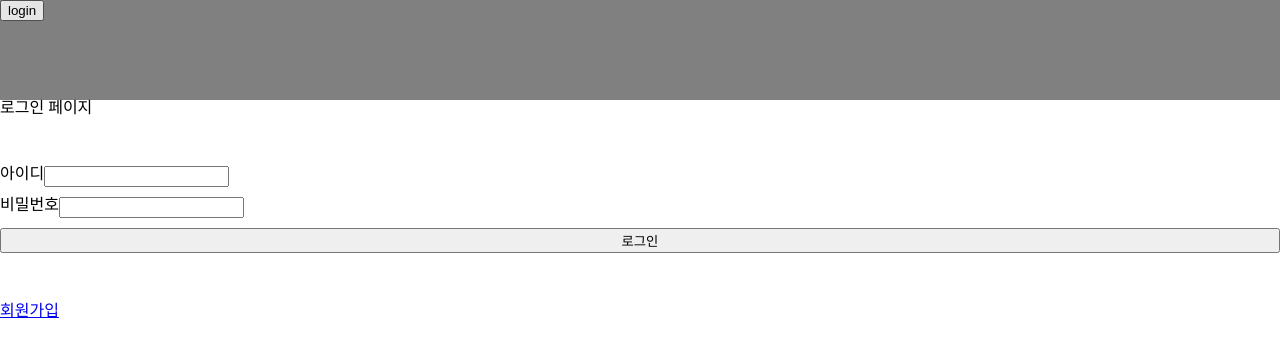
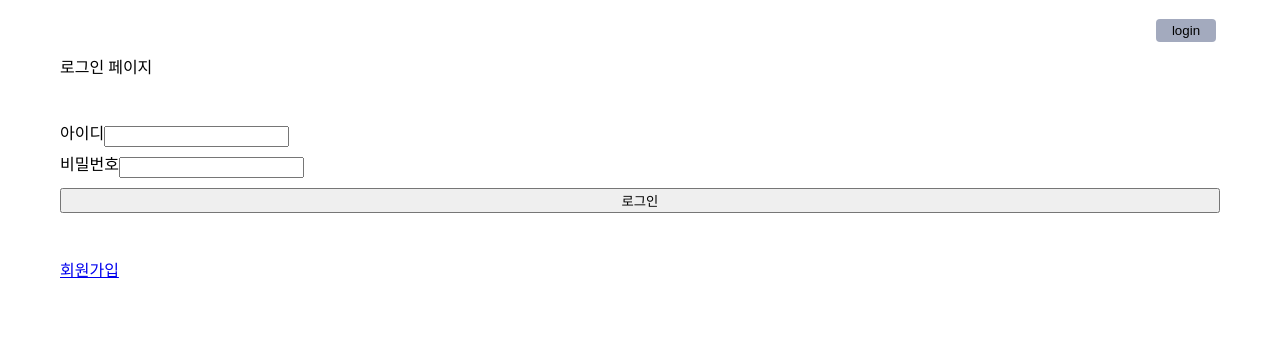
Before and after one commit to vjiji/login-prac, a React (Create React App) app: page /login in a window 1280 px wide. Shown: the top 356 px of the page. Built offline with nearby package versions, Linux system fonts and the light colour scheme.

Commit message:
style: Header컴포넌트의 스타일을 작성한다

```diff
--- a/src/layout/Header/Header.jsx
+++ b/src/layout/Header/Header.jsx
@@ -29,10 +29,17 @@ const Header = () => {
   };
 
   return (
-    <HeaderLayout>
-      <button onClick={() => navigate("/login")}>
-        {user.id ? "logout" : "login"}
-      </button>
+    <>
+      <HeaderLayout>
+        <ProfileBox>
+          {user.id && <p>{`${user.id} 님, 반가워요!`}</p>}
+          <div style={{ width: "64px" }}>
+            <button className="login-button" onClick={() => navigate("/login")}>
+              {user.id ? "logout" : "login"}
+            </button>
+          </div>
+        </ProfileBox>
+      </HeaderLayout>
       {status === "failed" && (
         <Modal handleClose={handleModalClose}>
           <ModalContent>
@@ -42,16 +49,37 @@ const Header = () => {
           </ModalContent>
         </Modal>
       )}
-    </HeaderLayout>
+    </>
   );
 };
 
 export default Header;
 
 const HeaderLayout = styled.div`
-  height: 100px;
-  width: 100%;
-  background: gray;
+  height: 60px;
+  display: flex;
+  align-items: center;
+  justify-content: flex-end;
+
+  .login-button {
+    width: 60px;
+
+    background-color: #a3aabe;
+    border: none;
+    padding: 4px 8px;
+    border-radius: 4px;
+    cursor: pointer;
+
+    &:hover {
+      border: 2px solid #786f80;
+    }
+  }
+`;
+
+const ProfileBox = styled.div`
+  display: flex;
+  align-items: center;
+  gap: 20px;
 `;
 
 const ModalContent = styled.div`
--- a/src/layout/Layout/Layout.jsx
+++ b/src/layout/Layout/Layout.jsx
@@ -13,4 +13,9 @@ const Layout = () => {
 
 export default Layout;
 
-const Container = styled.div``;
+const Container = styled.div`
+  max-width: 1200px;
+  min-width: 800px;
+  margin: 0 auto;
+  padding: 0 20px;
+`;
```
